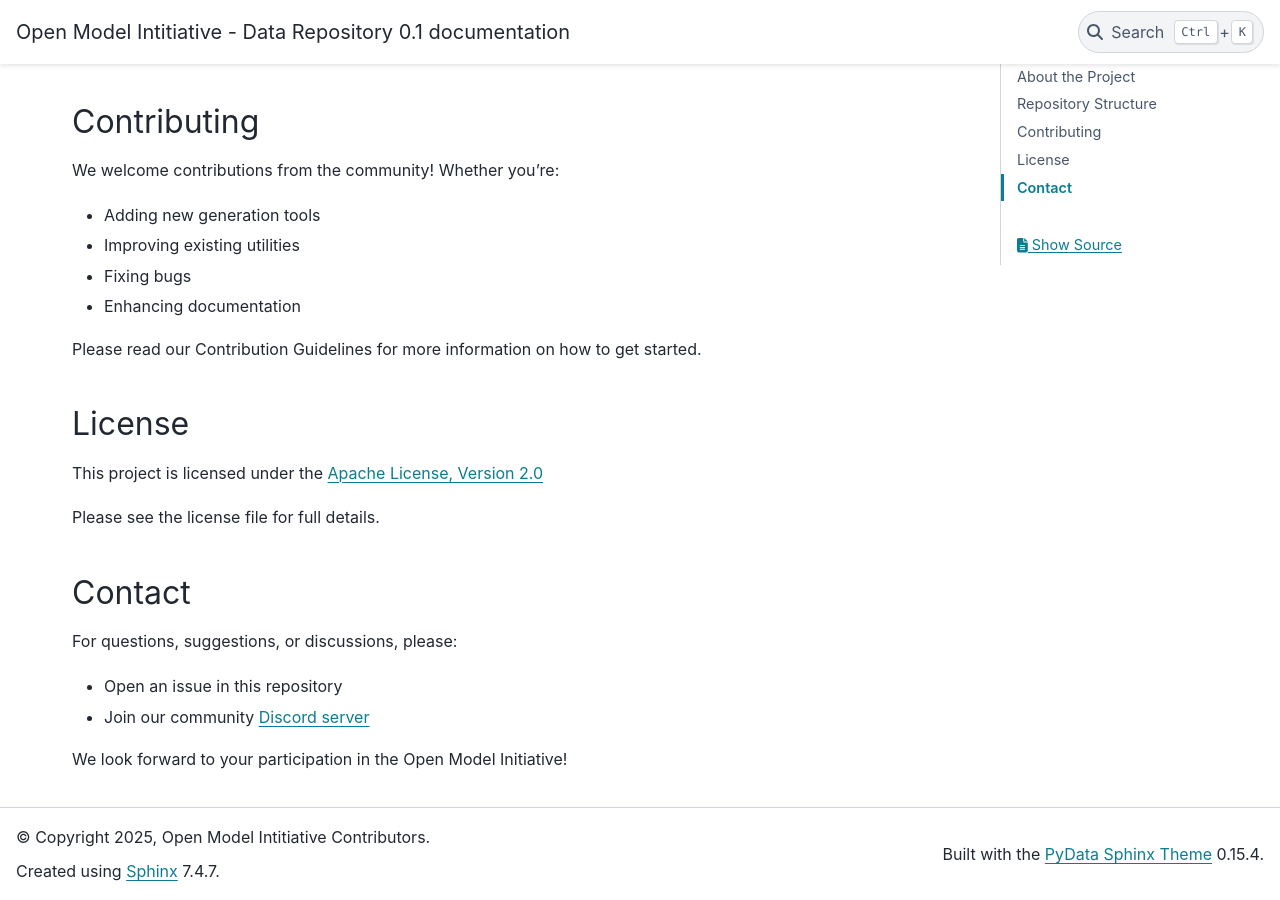
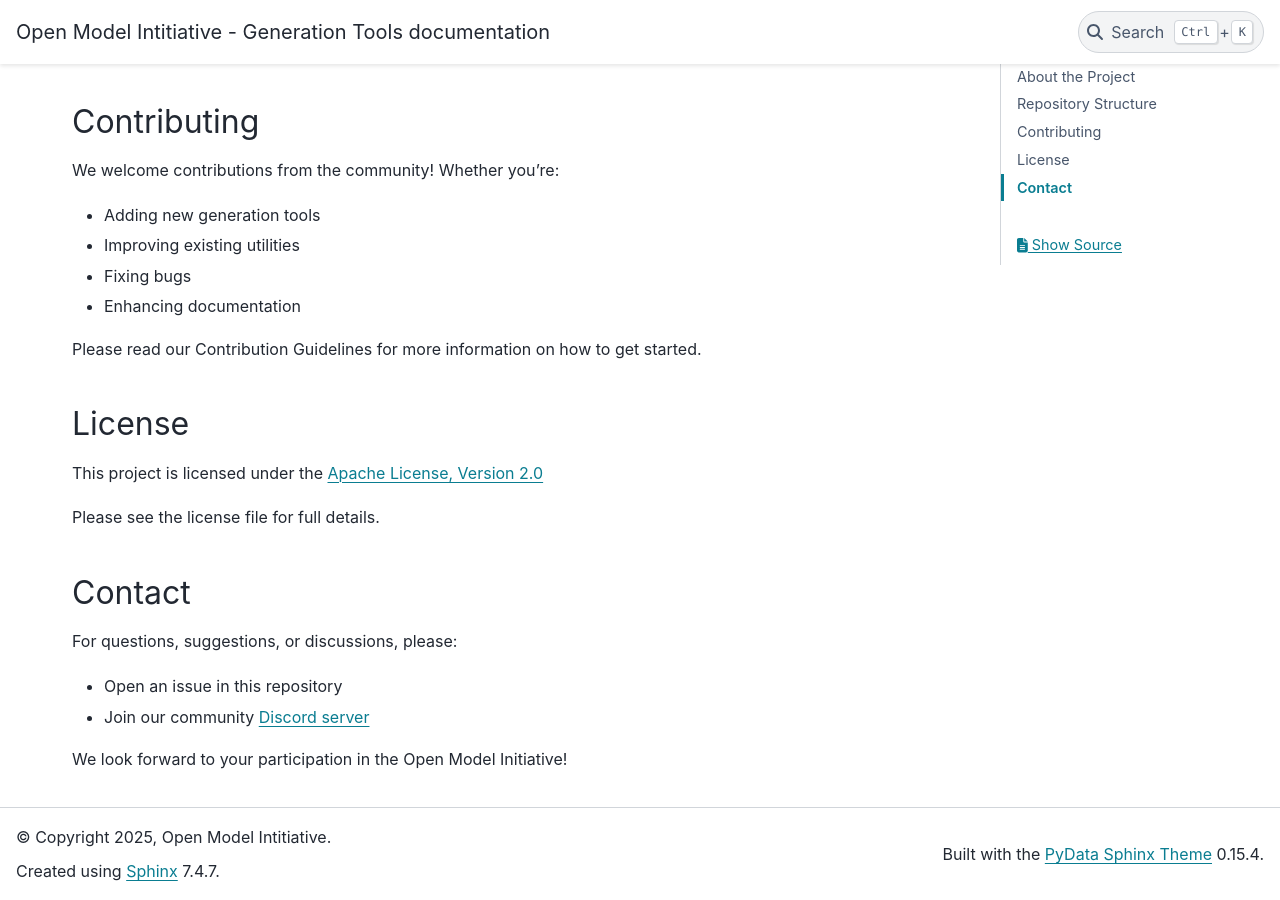
Before and after one commit to Open-Model-Initiative/OMI-Generation-Tools, a Sphinx documentation site: the page built from doc/index.rst, in a window 1280 px wide and 900 px high, scrolled down 828 px. Built offline with Sphinx 7.4.7 and the PyData theme 0.15.4, drawn with Linux system fonts in a browser that asks for light colours.

Commit message:
Name updates, small tweaks
Signed-off-by: jphillips <josh.phillips@fearnworks.com>

```diff
--- a/doc/conf.py
+++ b/doc/conf.py
@@ -9,10 +9,8 @@
 # -----------------------------------------------------------------------------
 
 # -- Project information -----------------------------------------------------
-project = "Open Model Intitiative - Data Repository"
-copyright = "2025, Open Model Intitiative Contributors"
-author = "Open Model Intitiative"
-release = "0.1"
+project = "Open Model Intitiative - Generation Tools"
+copyright = "2025, Open Model Intitiative"
 
 # -- General configuration ---------------------------------------------------
 extensions = ["myst_parser"]
```
Also changed, not shown: .github/ISSUE_TEMPLATE/feature_request.md, 2 other files.
